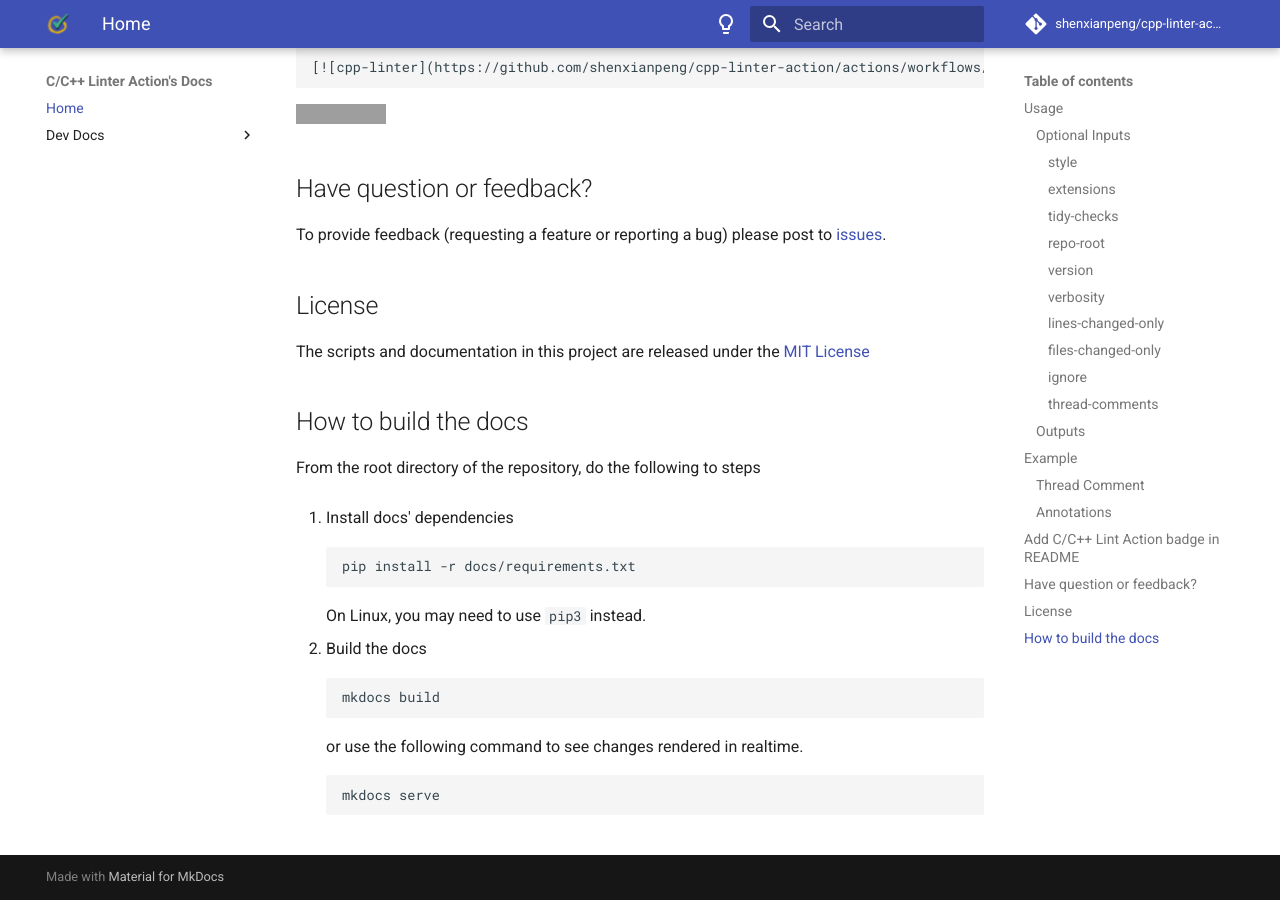
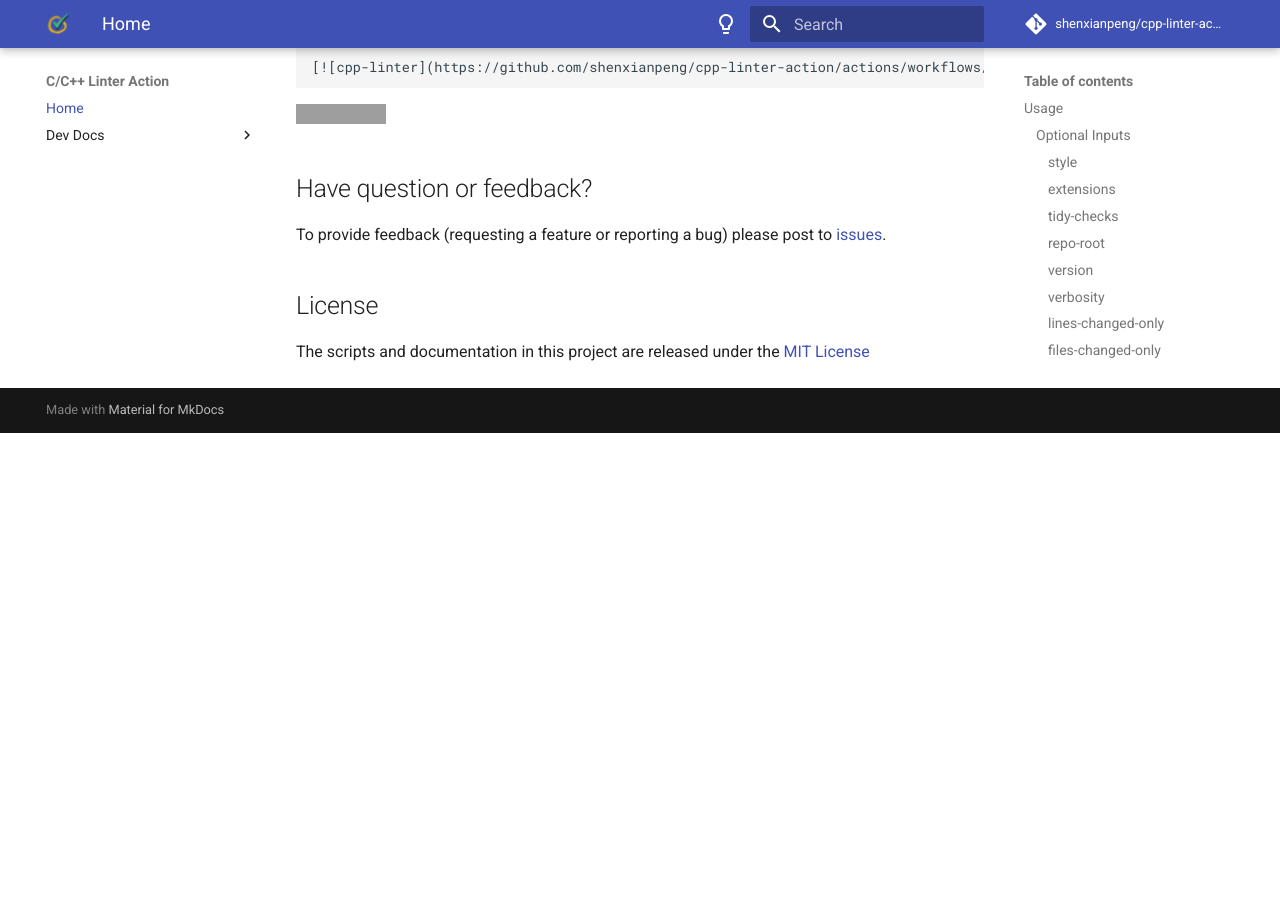
Before and after one commit to cpp-linter/cpp-linter-action, an MkDocs documentation site: the page built from docs/index.md, in a window 1280 px wide and 900 px high, scrolled down 4328 px. Built offline with MkDocs 1.6.1 and Material for MkDocs 9.7.7, drawn with Linux system fonts in a browser that asks for light colours; comment, search, counter and statistics services are not loaded; after the commit the page ends 4761 px from its top, so only the background shows below that; grey boxes are pictures that could not be loaded.

Commit message:
Update mkdocs

```diff
--- a/docs/README.md
+++ b/docs/README.md
@@ -1,4 +1,5 @@
 ## How to build the docs
+
 From the root directory of the repository, do the following to steps
 
 1. Install docs' dependencies
--- a/docs/index.md
+++ b/docs/index.md
@@ -21,6 +21,3 @@
    start="<!--footer-start-->"
    end="<!--footer-end-->"
 %}
-{%
-   include-markdown "README.md"
-%}
--- a/mkdocs.yml
+++ b/mkdocs.yml
@@ -1,4 +1,4 @@
-site_name: C/C++ Linter Action's Docs
+site_name: C/C++ Linter Action
 site_description: "Developer documentation from sources."
 site_url: "https://shenxianpeng.github.io/cpp-linter-action"
 repo_url: "https://github.com/shenxianpeng/cpp-linter-action"
```
